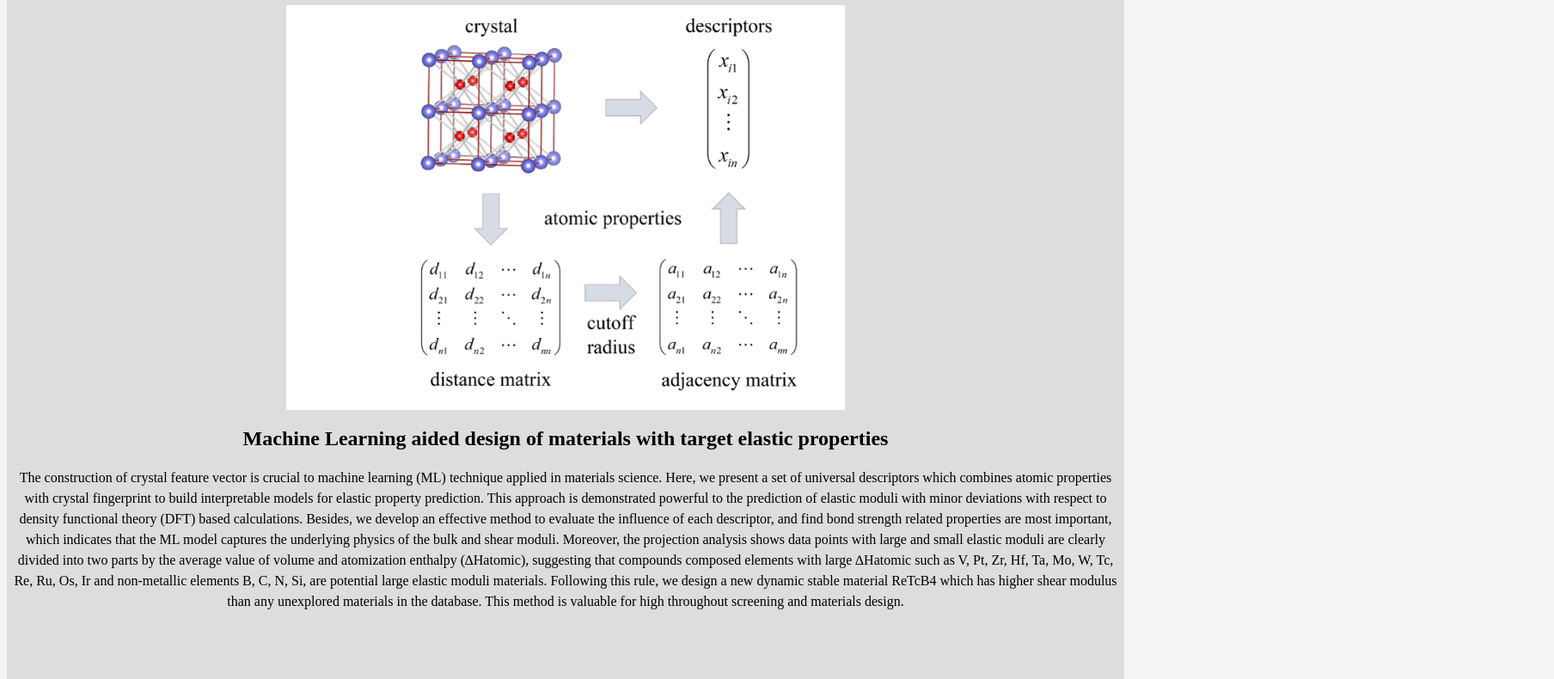
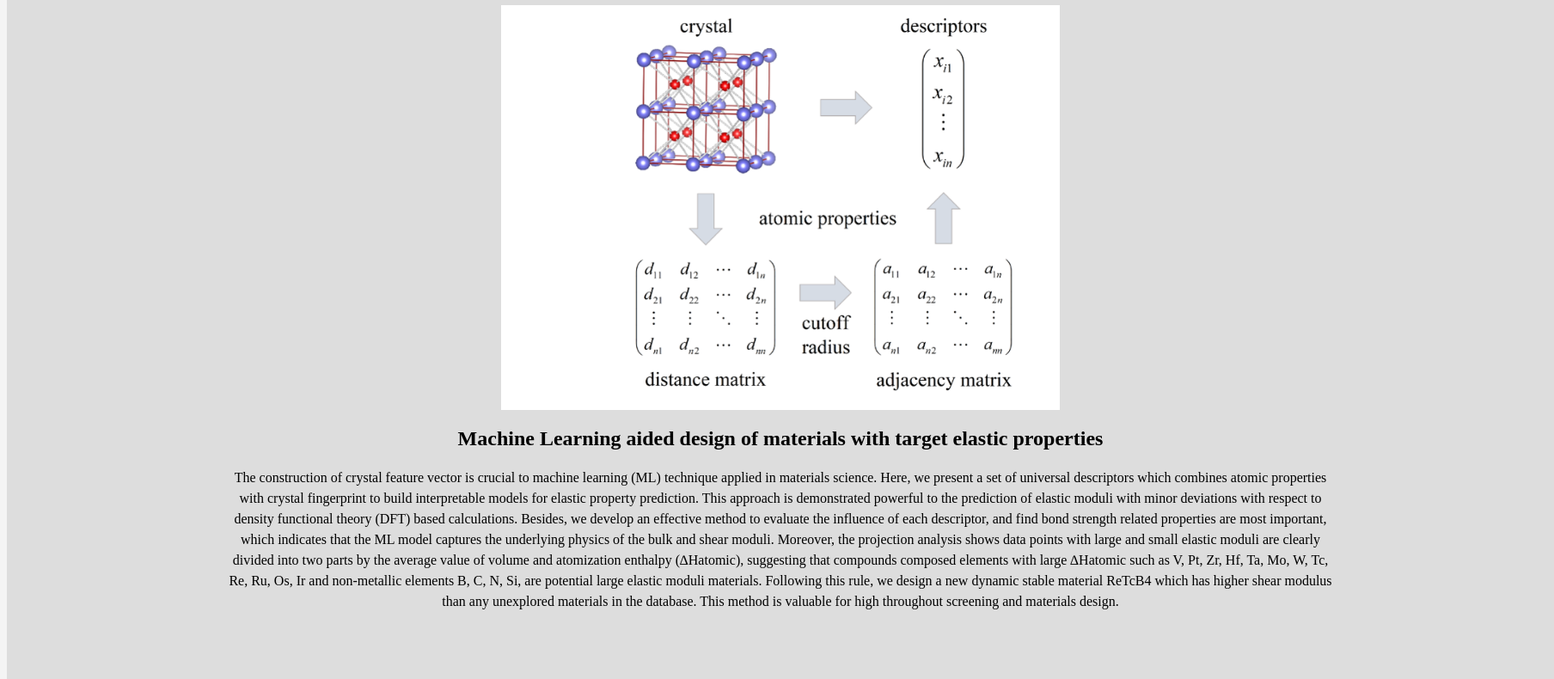
Before and after one commit to xinming365/Lab-website, a plain HTML site: page index.html in a window 1280 px wide. Shown: the part 419-1209 px from the top of the page at 86% size, 1808 px wide, since content can reach past the window. Drawn offline with Linux system fonts and the light colour scheme.

Commit message:
correct error

```diff
--- a/css/style.css
+++ b/css/style.css
@@ -22,7 +22,7 @@ a:hover{
 }
 
 .width{
-	min-width: 1300px;
+	min-width: 1800px;
 }
 
 .center{
```
